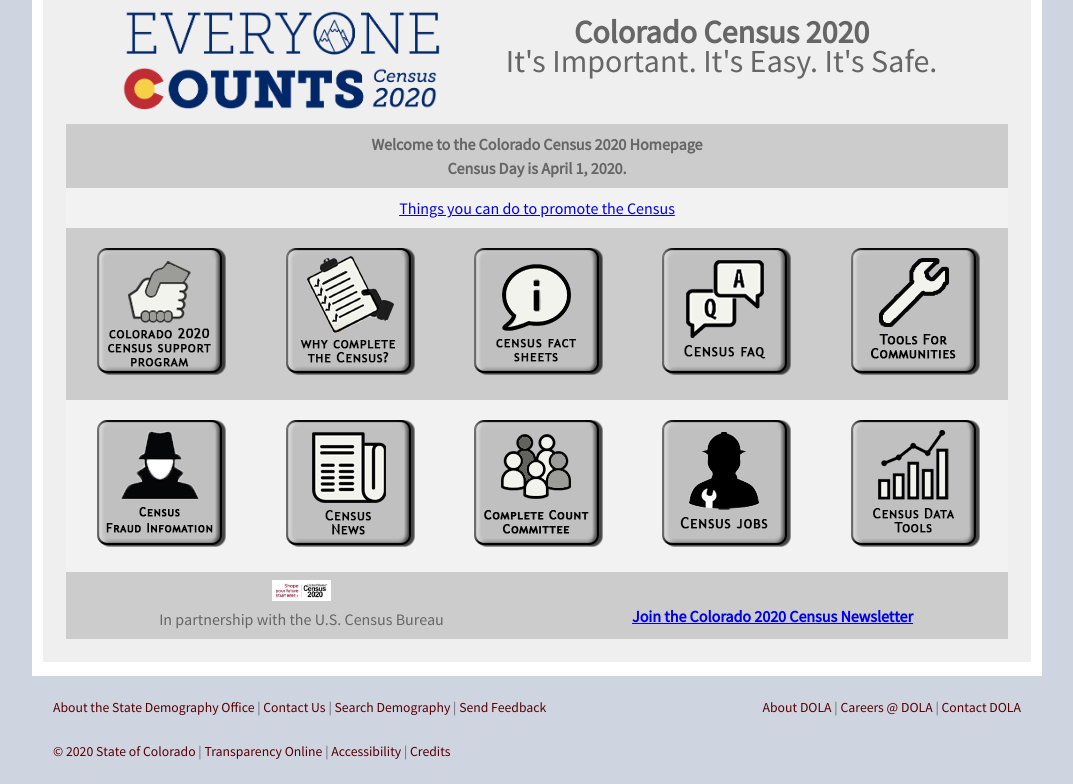
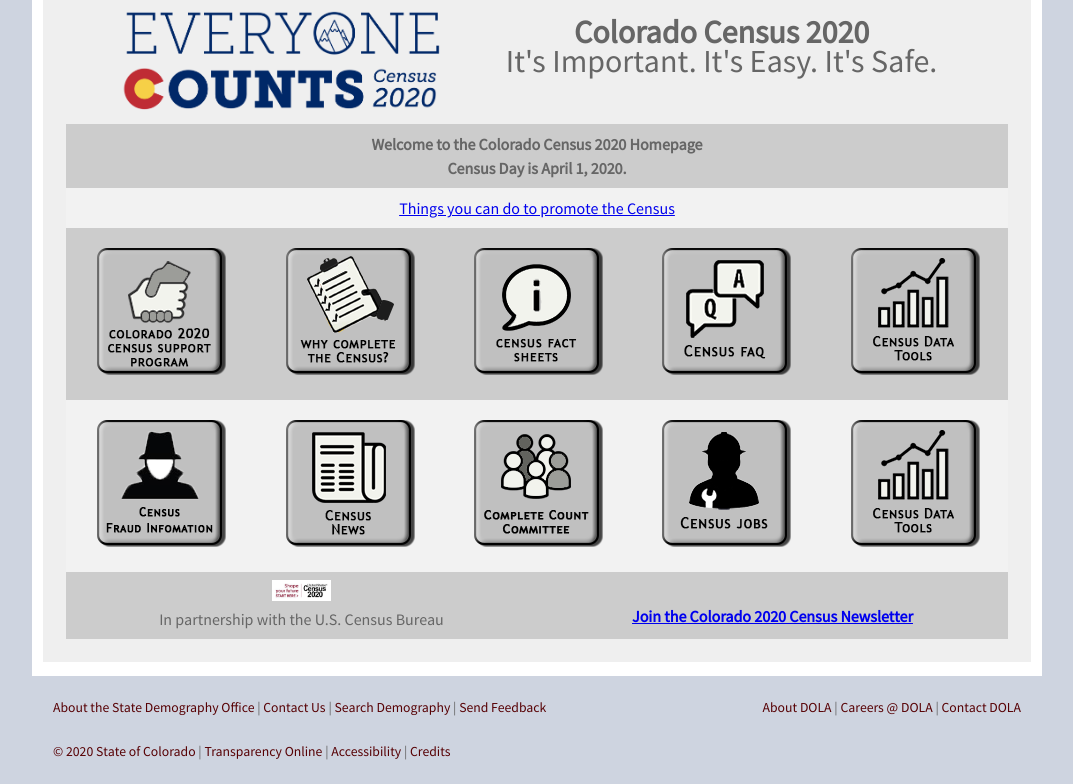
Before and after one commit to TBleess/Website_New, a Jekyll site: the page built from pages/5_CensusACS/census_2020_main.html, in a window 1280 px wide. Shown: the part 990-1774 px from the top of the page, without its empty margins (103-1176 px from the left). Built offline with Jekyll 4.4.1, drawn with Linux system fonts in a browser that asks for light colours.

Commit message:
Update census_2020_main.html

```diff
--- a/pages/5_CensusACS/census_2020_main.html
+++ b/pages/5_CensusACS/census_2020_main.html
@@ -135,7 +135,7 @@
 			<td valign="top" align="center">
 				<div title="Find resources, handouts, posters and other materials to ptomote the Census to your community.">
 				<a href='https://demography.dola.colorado.gov/census-acs/2020-resources/'>
-				<img src="/images/Tools_For_Communities_Button.png" alt="Find resources, handouts, posters and other materials to ptomote the Census to your community.."></img>
+				<img src="/images/Data_Tools_Button.png" alt="Find resources, handouts, posters and other materials to ptomote the Census to your community.."></img>
 				</a>
 			</td>
 		</tr>
```
